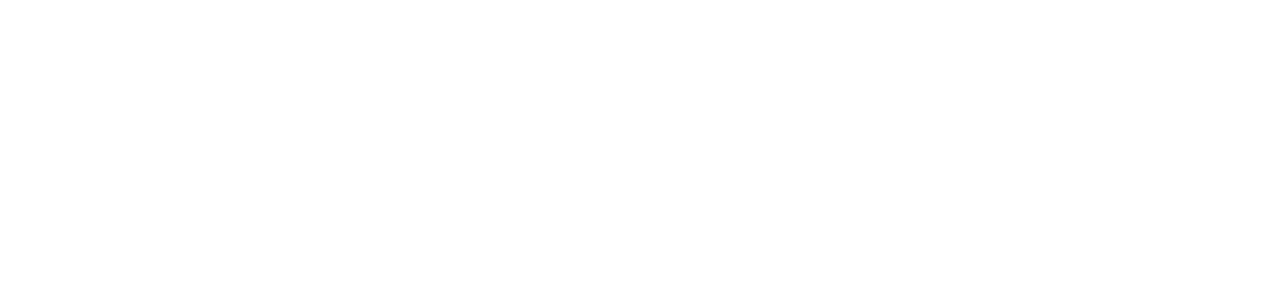
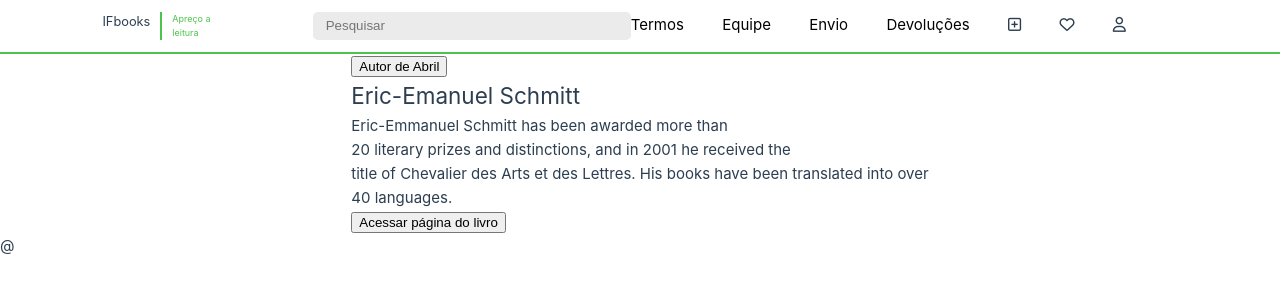
Before and after one commit to 2INFO3-Carrinho-de-compras/Carrinho, a Vue app in the folder carrinho-de-compras/: page / in a window 1280 px wide. Shown: the top 300 px of the page. Built offline with nearby package versions, Linux system fonts and the light colour scheme.

Commit message:
FEAT: Criação da dev #1

```diff
--- a/carrinho-de-compras/index.html
+++ b/carrinho-de-compras/index.html
@@ -5,9 +5,11 @@
     <link rel="icon" href="/favicon.ico">
     <meta name="viewport" content="width=device-width, initial-scale=1.0">
     <title>Carrinho de compras</title>
+    <script src="https://kit.fontawesome.com/9e88948a2b.js" crossorigin="anonymous"></script>
   </head>
   <body>
     <div id="app"></div>
     <script type="module" src="/src/main.js"></script>
+ @
   </body>
 </html>
--- a/carrinho-de-compras/src/App.vue
+++ b/carrinho-de-compras/src/App.vue
@@ -1,11 +1,108 @@
 <script setup>
-
 </script>
 
 <template>
+<header>
+    <h1>
+        IFbooks
+    </h1>
+    <p class="titulo">
+        Apreço a <br> leitura
+    </p>
+    <input type="text" class="pesquisa" placeholder="Pesquisar" >
+    <div class="topo">
+        <ul>
+            <li>
+                <a href="Termos">Termos</a>
+            </li>
+            <li>
+                <a href="Equipe">Equipe</a>
+            </li>
+            <li>
+                <a href="Envio">Envio</a>
+            </li>
+            <li>
+                <a href="Devoluções">Devoluções</a>
+            </li>
+            <li>
+                <i class="fa-solid fa-square-plus"></i>
+            </li>
+            <li>
+                <i class="fa-solid fa-heart"></i>
+            </li>
+            <li>
+                <i class="fa-solid fa-user"></i>
+            </li>
+        </ul>
+    </div>
+</header>
 
+<main>
+    <section>
+        <div class="Conteudo">
+            <button>
+                Autor de Abril
+            </button>
+            <h2>
+                Eric-Emanuel Schmitt
+            </h2>
+            <p>
+                Eric-Emmanuel Schmitt has been awarded more than <br> 20 literary prizes and distinctions, and in 2001 he received the <br> title of Chevalier des Arts et des Lettres. His books have been translated into over <br> 40 languages.
+            </p>
+            <button>
+                Acessar página do livro
+            </button>
+        </div>
+    </section>
+</main>
 </template>
 
 <style scoped>
-
+header {
+    display: flex;
+    border-bottom:2px solid rgb(76, 196, 76);
+}
+h1{
+    padding: 0 10px 0 0;
+    font-size: 1vw;
+    margin: 0.9vw 0 0.9vw 8vw;
+}
+header input{
+    border-radius: 5px;
+    border: none;
+    background-color: rgb(235, 235, 235);
+    padding: 0 10vw 0 1vw;
+    margin: 0.9vw 0 0.9vw 0;
+}
+div.topo ul{
+    display: flex;
+    padding: 1vw 0 0 0;
+}
+div.topo ul li {
+    margin: 0 3vw 0 0;
+    list-style: none;
+}
+header p {
+    display: flex;
+    margin: 1vw 0 0 0;
+}
+a {
+    color: black;
+    text-decoration: none;
+}
+header p.titulo{
+    padding: 0 0 0 10px;
+    font-size: 0.7vw;
+    margin: 0.9vw 8vw 0.9vw 0;
+    color: rgb(76, 196, 76);
+    border-left:2px solid rgb(76, 196, 76);
+}
+section {
+    display: flex;
+    justify-content: space-around;
+}
+section div.foto {
+    display: flex;
+    justify-content: left;
+}
 </style>
```
